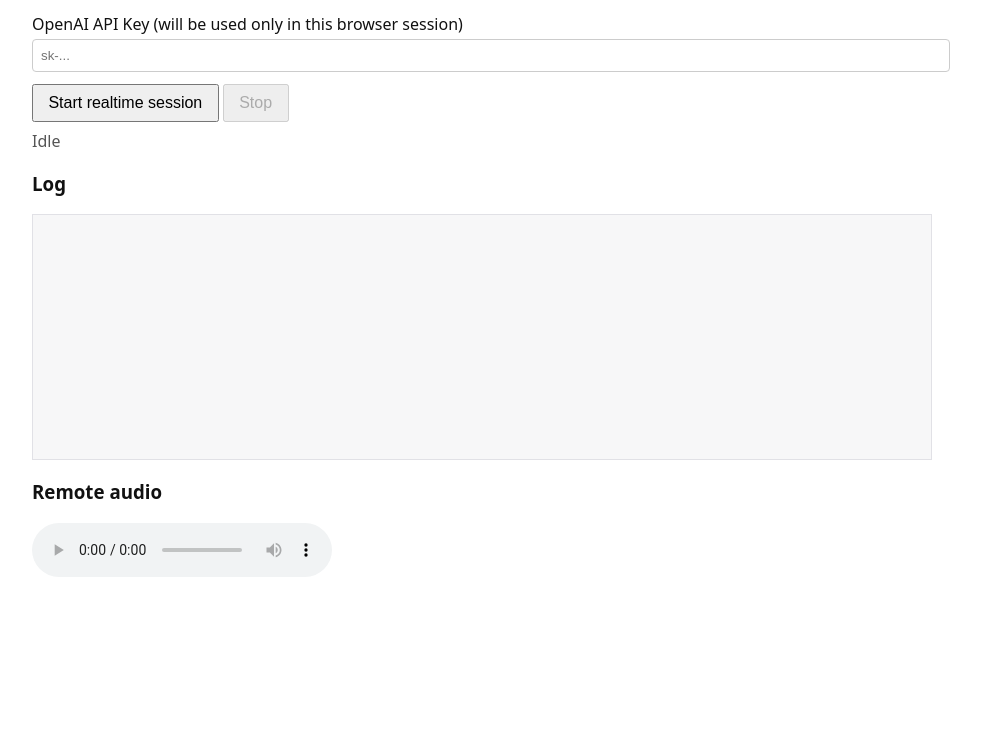
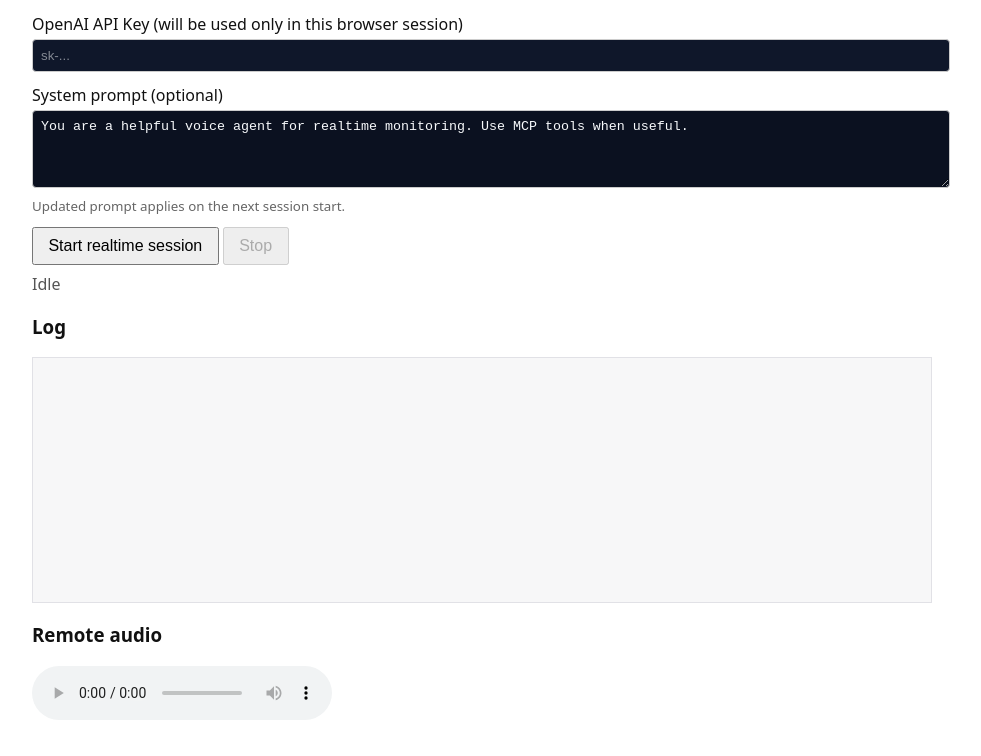
Before and after one commit to Sunwood-ai-labs/gpt-realtime-test, a website: page develop.html in a window 1280 px wide. Shown: the part 142-898 px from the top of the page, without its empty margins (158-1139 px from the left). Before the commit the page ends 800 px from the top, so only its background shows below. Drawn offline with Linux system fonts and the light colour scheme.

Commit message:
🎨 develop.html フォーマット整理

```diff
--- a/develop.html
+++ b/develop.html
@@ -51,12 +51,26 @@
         }
 
         input[type="text"],
-        input[type="password"] {
+        input[type="password"],
+        textarea {
             width: 100%;
             padding: .5rem;
             margin-top: .25rem;
             border: 1px solid #ccc;
-            border-radius: 4px
+            border-radius: 4px;
+            background: #0f172a;
+            color: #f8fafc;
+            caret-color: #38bdf8;
+        }
+
+        input[type="text"]::placeholder,
+        input[type="password"]::placeholder,
+        textarea::placeholder {
+            color: rgba(248, 250, 252, 0.5);
+        }
+
+        #systemPrompt {
+            background: #0b1120;
         }
     </style>
 </head>
@@ -71,6 +85,11 @@
     <main>
         <label for="apiKey">OpenAI API Key (will be used only in this browser session)</label>
         <input id="apiKey" type="password" placeholder="sk-..." aria-label="OpenAI API key" />
+
+        <label for="systemPrompt">System prompt (optional)</label>
+        <textarea id="systemPrompt" rows="4"
+            placeholder="You are a helpful voice agent for realtime monitoring. Use MCP tools when useful." aria-label="System prompt">You are a helpful voice agent for realtime monitoring. Use MCP tools when useful.</textarea>
+        <small style="display:block;margin-top:4px;color:#666">Updated prompt applies on the next session start.</small>
 
         <div style="margin-top:12px">
             <button id="startBtn">Start realtime session</button>
@@ -111,7 +130,7 @@
                 log(text);
             }
 
-            async function createEphemeralKey(userKey) {
+            async function createEphemeralKey(userKey, systemPrompt) {
                 // Assumption: OpenAI realtime ephemeral session endpoint is POST /v1/realtime/sessions
                 // We attempt to create a session and extract an ephemeral client secret from the JSON response.
                 // https://api.openai.com/v1/realtime/sessions OLD
@@ -136,6 +155,11 @@
                         tools: [mcpTool],
                     },
                 };
+
+                if (systemPrompt) {
+                    body.session.instructions = systemPrompt;
+                    log("Using custom system prompt (" + systemPrompt.length + " chars)");
+                }
 
                 const resp = await fetch(url, {
                     method: 'POST',
@@ -173,7 +197,8 @@
 
                 try {
                     setStatus('Requesting ephemeral token from OpenAI...');
-                    const EPHEMERAL_KEY = await createEphemeralKey(userKey);
+                    const systemPrompt = document.getElementById('systemPrompt')?.value.trim();
+                    const EPHEMERAL_KEY = await createEphemeralKey(userKey, systemPrompt);
 
                     setStatus('Acquiring microphone...');
                     localStream = await navigator.mediaDevices.getUserMedia({ audio: true });
```
